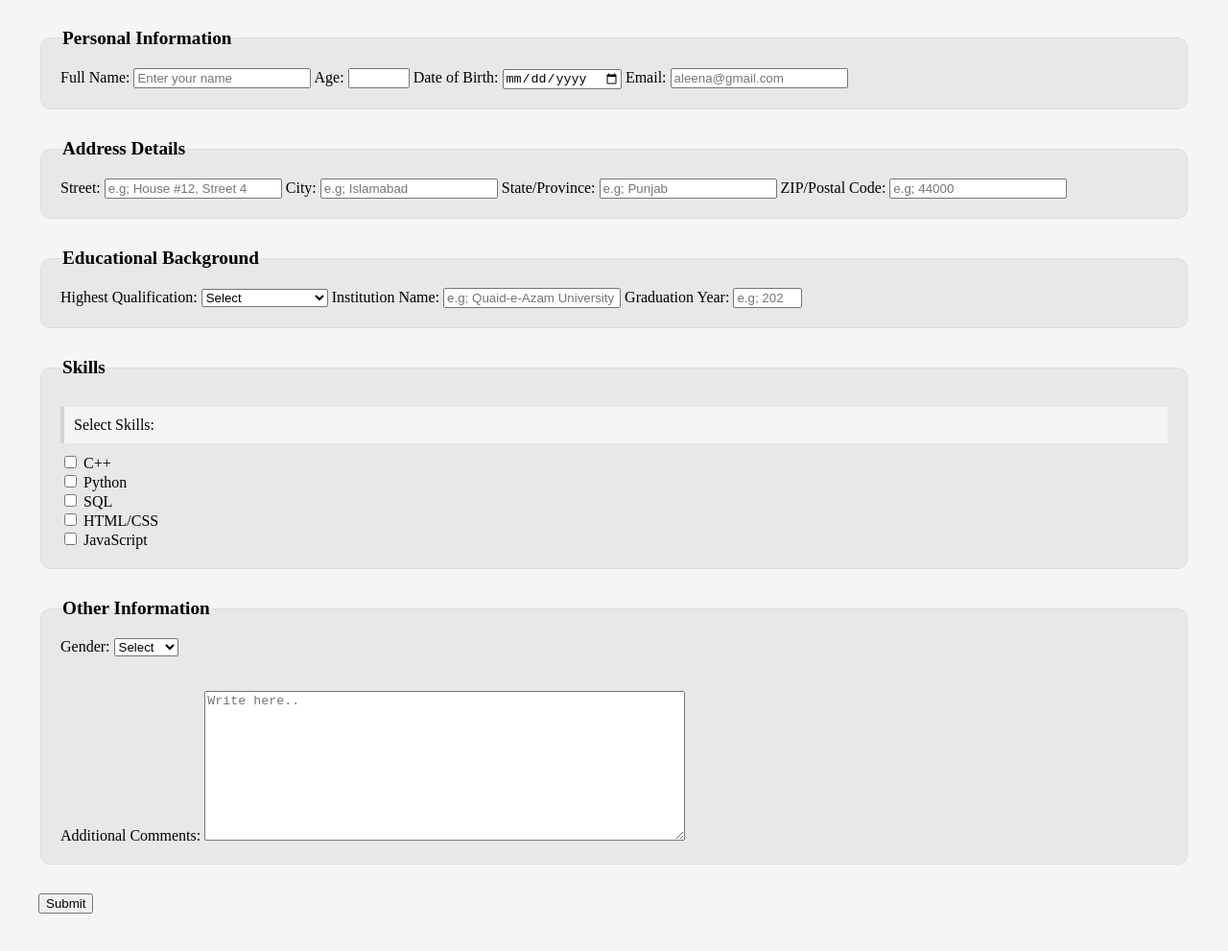
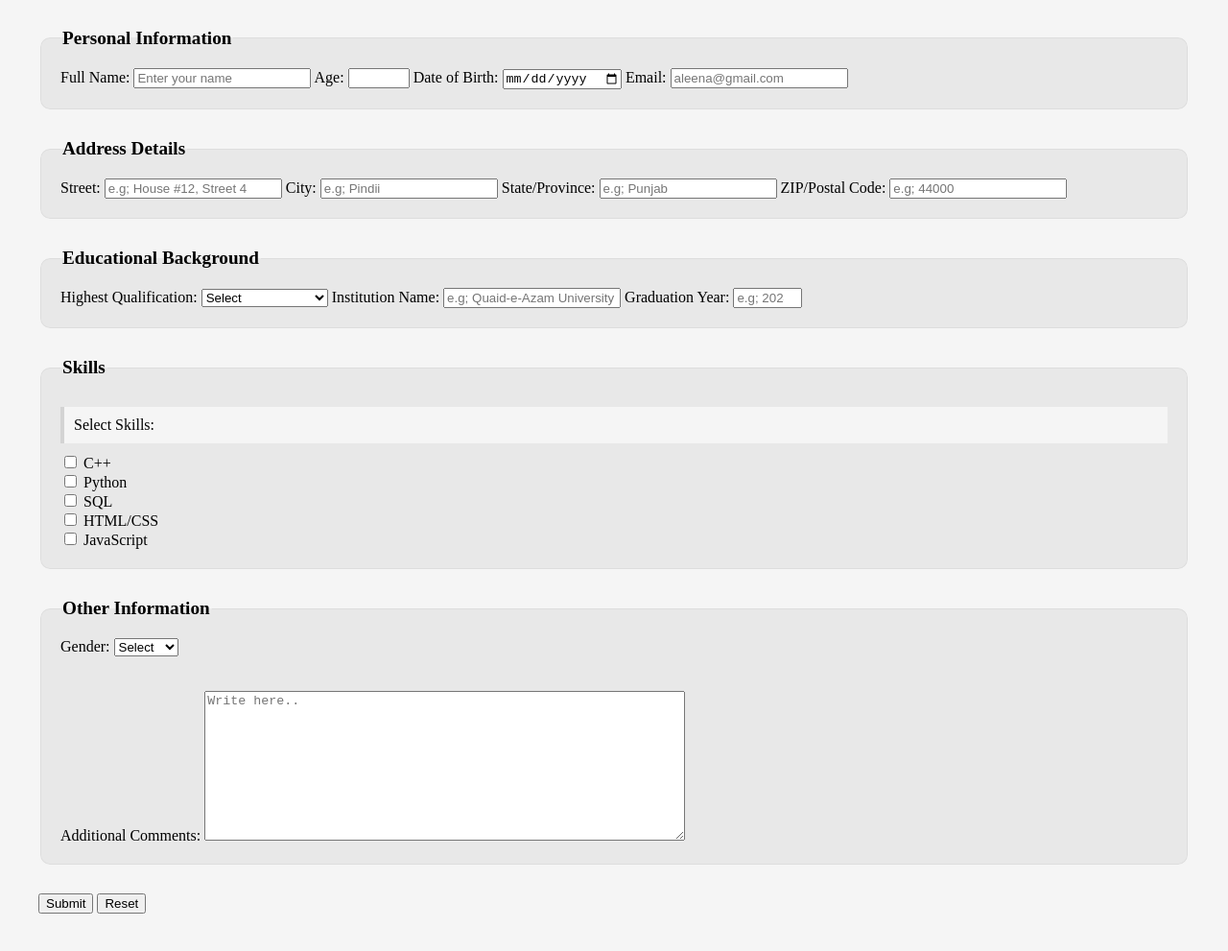
Before and after one commit to aleena1298/aleena1298.github.io, a plain HTML site: page Lab05/form.html in a window 1280 px wide. Shown: the part 105-1096 px from the top of the page at 96% size. Drawn offline with Linux system fonts and the light colour scheme.

```diff
--- a/Lab05/form.html
+++ b/Lab05/form.html
@@ -43,7 +43,7 @@
     <input type="text" id="street" name="street" placeholder="e.g; House #12, Street 4" required>
 
     <label for="city">City:</label>
-    <input type="text" id="city" name="city" placeholder="e.g; Islamabad" required>
+    <input type="text" id="city" name="city" placeholder="e.g; Pindii" required>
 
     <label for="state">State/Province:</label>
     <input type="text" id="state" name="state" placeholder="e.g; Punjab">
@@ -106,6 +106,7 @@
 
         <!-- <input type="submit" value="Submit"> -->
         <button>Submit</button>
+        <input type="reset" value="Reset">
     </form>
   </main>
 </body>
```
Also changed, not shown: Lab05/image.png (added).
